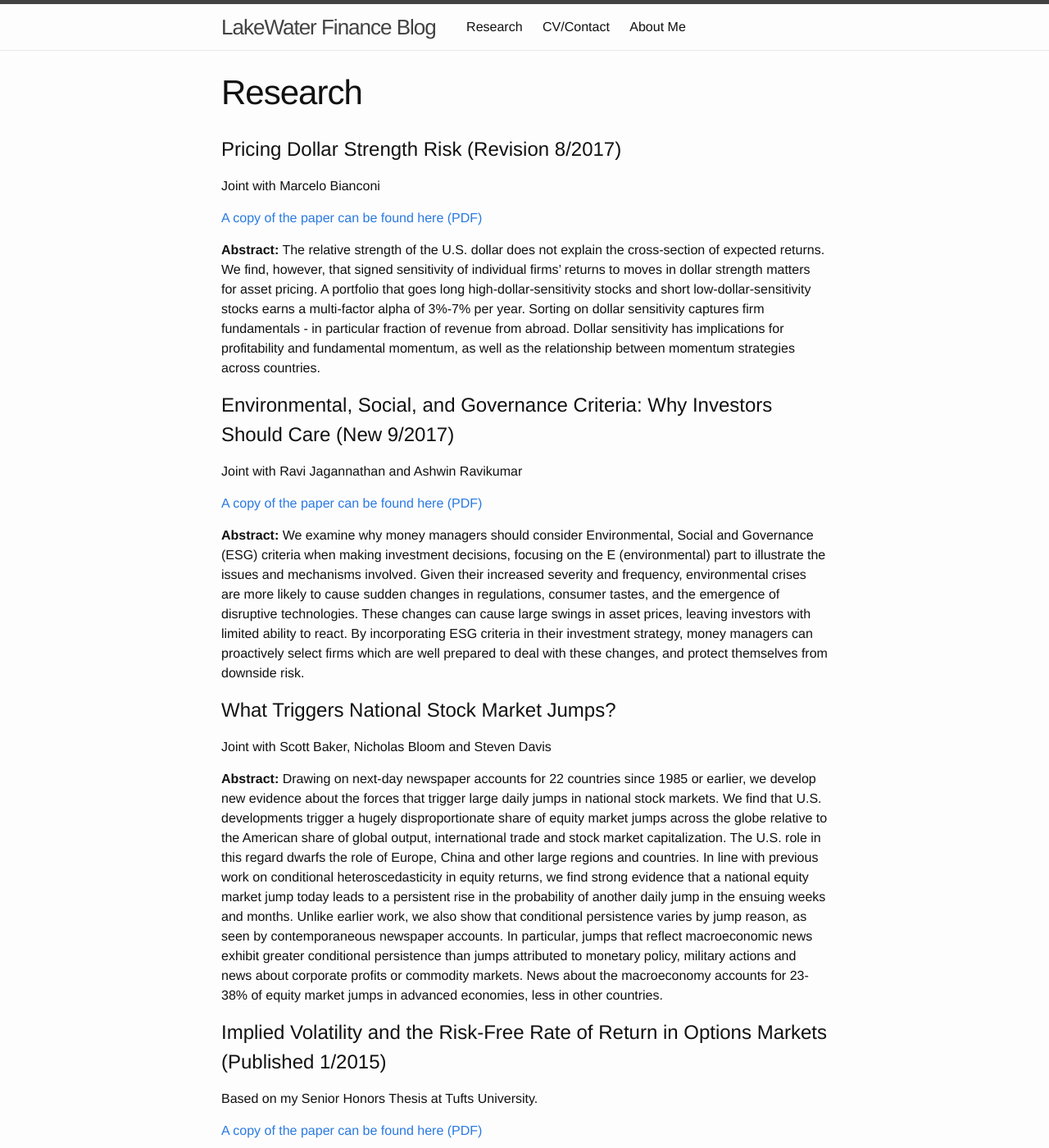
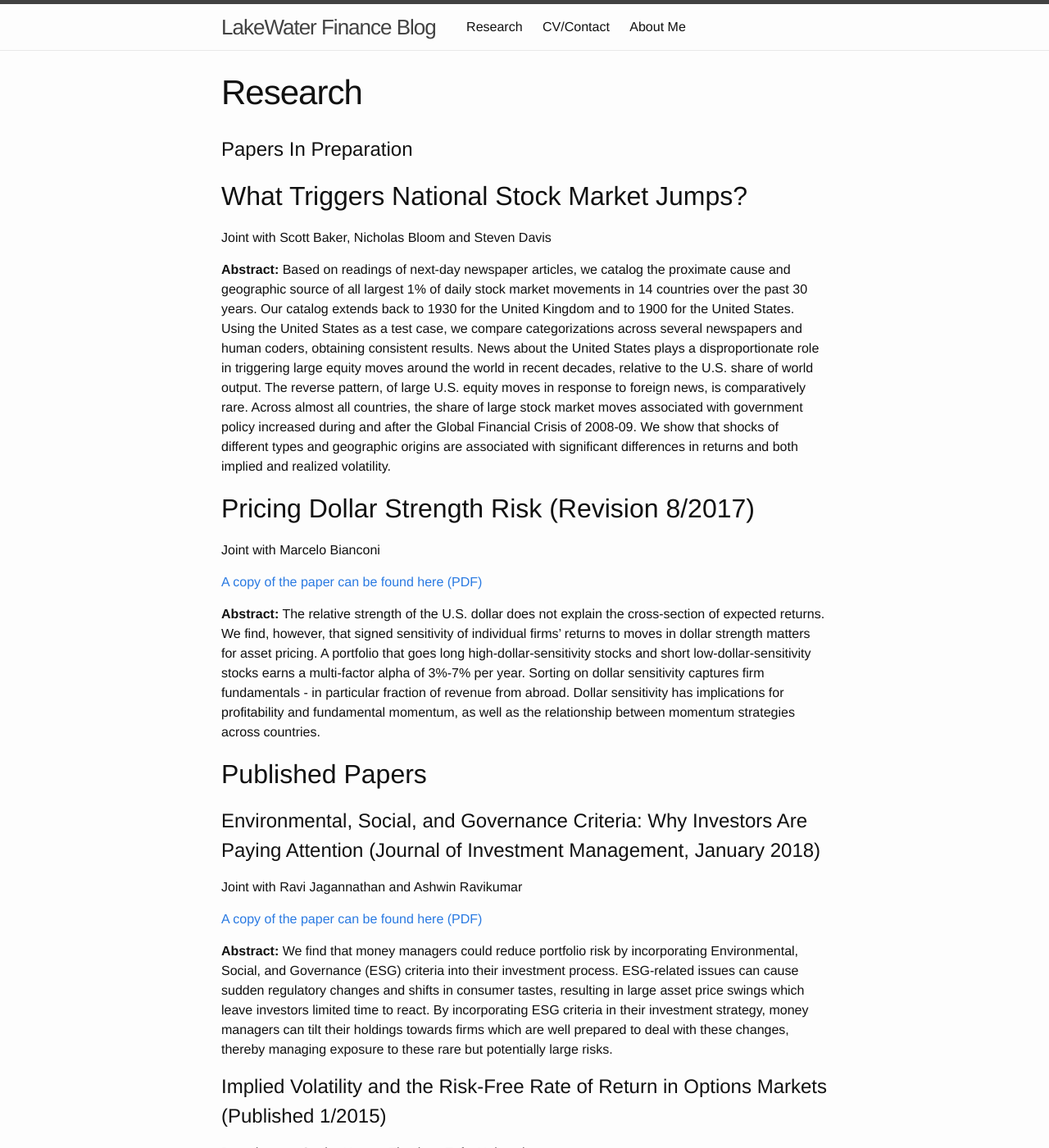
Before and after one commit to mcsammon/mcsammon.github.io, a Jekyll site: the page built from research.md, in a window 1280 px wide and 1400 px high. Shown: the whole window at 82% size. Built offline with Jekyll 4.4.1, drawn with Linux system fonts in a browser that asks for light colours; comment, search, counter and statistics services are not loaded.

Commit message:
big update

```diff
--- a/cv-contact.html
+++ b/cv-contact.html
@@ -5,7 +5,7 @@ permalink: /cv-contact/
 order: 3
 ---
 <p>
-  <a href="/images/MS_CV_9_5_2017.pdf" target="_blank">
+  <a href="/images/MS_CV_2_25_2018.pdf" target="_blank">
     You can find my CV here.
   </a>
 </p>
--- a/research.md
+++ b/research.md
@@ -4,7 +4,16 @@ title: Research
 permalink: /research/
 order: 2
 ---
-# Pricing Dollar Strength Risk (Revision 8/2017)
+# Papers In Preparation
+
+
+## What Triggers National Stock Market Jumps?
+
+Joint with Scott Baker, Nicholas Bloom and Steven Davis
+
+**Abstract:** Based on readings of next-day newspaper articles, we catalog the proximate cause and geographic source of all largest 1% of daily stock market movements in 14 countries over the past 30 years. Our catalog extends back to 1930 for the United Kingdom and to 1900 for the United States. Using the United States as a test case, we compare categorizations across several newspapers and human coders, obtaining consistent results. News about the United States plays a disproportionate role in triggering large equity moves around the world in recent decades, relative to the U.S. share of world output.  The reverse pattern, of large U.S. equity moves in response to foreign news, is comparatively rare. Across almost all countries, the share of large stock market moves associated with government policy increased during and after the Global Financial Crisis of 2008-09.  We show that shocks of different types and geographic origins are associated with significant differences in returns and both implied and realized volatility.
+
+## Pricing Dollar Strength Risk (Revision 8/2017)
 
 Joint with Marcelo Bianconi
 
@@ -21,7 +30,8 @@ dollar sensitivity captures firm fundamentals - in particular fraction of revenu
 Dollar sensitivity has implications for profitability and fundamental momentum, as well as
 the relationship between momentum strategies across countries.
 
-# Environmental, Social, and Governance Criteria: Why Investors Should Care (New 9/2017)
+## Published Papers
+# Environmental, Social, and Governance Criteria: Why Investors Are Paying Attention (Journal of Investment Management, January 2018)
 
 Joint with Ravi Jagannathan and Ashwin Ravikumar
 
@@ -30,13 +40,8 @@ Joint with Ravi Jagannathan and Ashwin Ravikumar
     A copy of the paper can be found here (PDF)
   </a>
 </p>
-**Abstract:** We examine why money managers should consider Environmental, Social and Governance (ESG) criteria when making investment decisions, focusing on the E (environmental) part to illustrate the issues and mechanisms involved. Given their increased severity and frequency, environmental crises are more likely to cause sudden changes in regulations, consumer tastes, and the emergence of disruptive technologies. These changes can cause large swings in asset prices, leaving investors with limited ability to react. By incorporating ESG criteria in their investment strategy, money managers can proactively select firms which are well prepared to deal with these changes, and protect themselves from downside risk.
+**Abstract:** We find that money managers could reduce portfolio risk by incorporating Environmental, Social, and Governance (ESG) criteria into their investment process. ESG-related issues can cause sudden regulatory changes and shifts in consumer tastes, resulting in large asset price swings which leave investors limited time to react. By incorporating ESG criteria in their investment strategy, money managers can tilt their holdings towards firms which are well prepared to deal with these changes, thereby managing exposure to these rare but potentially large risks.
 
-# What Triggers National Stock Market Jumps?
-
-Joint with Scott Baker, Nicholas Bloom and Steven Davis
-
-**Abstract:** Drawing on next-day newspaper accounts for 22 countries since 1985 or earlier, we develop new evidence about the forces that trigger large daily jumps in national stock markets. We find that U.S. developments trigger a hugely disproportionate share of equity market jumps across the globe relative to the American share of global output, international trade and stock market capitalization. The U.S. role in this regard dwarfs the role of Europe, China and other large regions and countries. In line with previous work on conditional heteroscedasticity in equity returns, we find strong evidence that a national equity market jump today leads to a persistent rise in the probability of another daily jump in the ensuing weeks and months. Unlike earlier work, we also show that conditional persistence varies by jump reason, as seen by contemporaneous newspaper accounts. In particular, jumps that reflect macroeconomic news exhibit greater conditional persistence than jumps attributed to monetary policy, military actions and news about corporate profits or commodity markets. News about the macroeconomy accounts for 23-38% of equity market jumps in advanced economies, less in other countries.
 
 # Implied Volatility and the Risk-Free Rate of Return in Options Markets (Published 1/2015)
 
```
Also changed, not shown: _posts/2018-02-25-text.md (added, +18 -0 lines), _posts/2018-02-01-stockscreen.md (line endings or trailing spaces), 3 other files.
